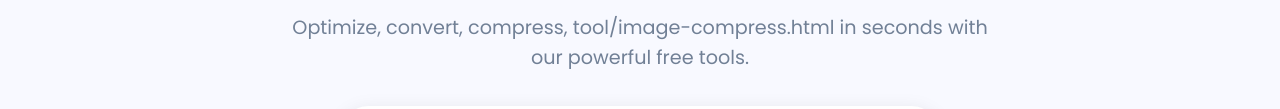
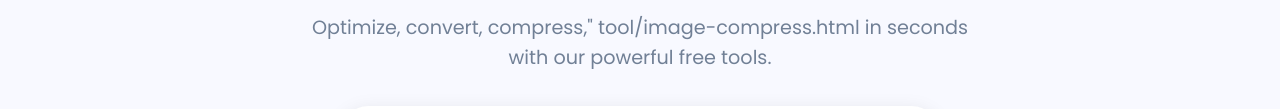
Before and after one commit to sinhajipk786/Tool, a plain HTML site: page Index.html in a window 1280 px wide. Shown: the part 233-342 px from the top of the page. Drawn offline with Linux system fonts and the light colour scheme.

Commit message:
Update Index.html

```diff
--- a/Index.html
+++ b/Index.html
@@ -391,7 +391,7 @@
     <section class="hero">
         <div class="container">
             <h1>Free Online Image & PDF Tools</h1>
-            <p>Optimize, convert, compress, tool/image-compress.html in seconds with our powerful free tools.</p>
+            <p>Optimize, convert, compress," tool/image-compress.html in seconds with our powerful free tools.</p>
             <div class="search-bar">
                 <input type="text" placeholder="Search for tools...">
                 <button><i class="fas fa-search"></i> Search</button>
```
